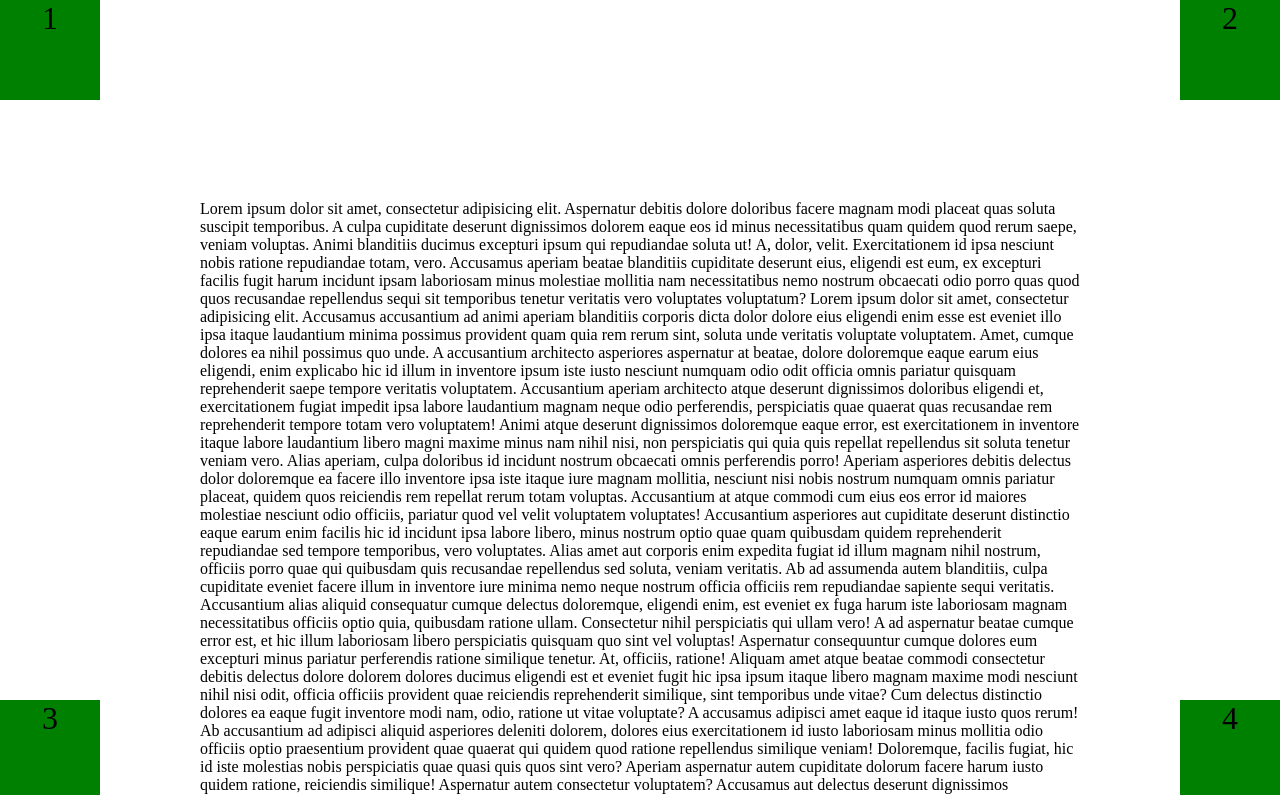
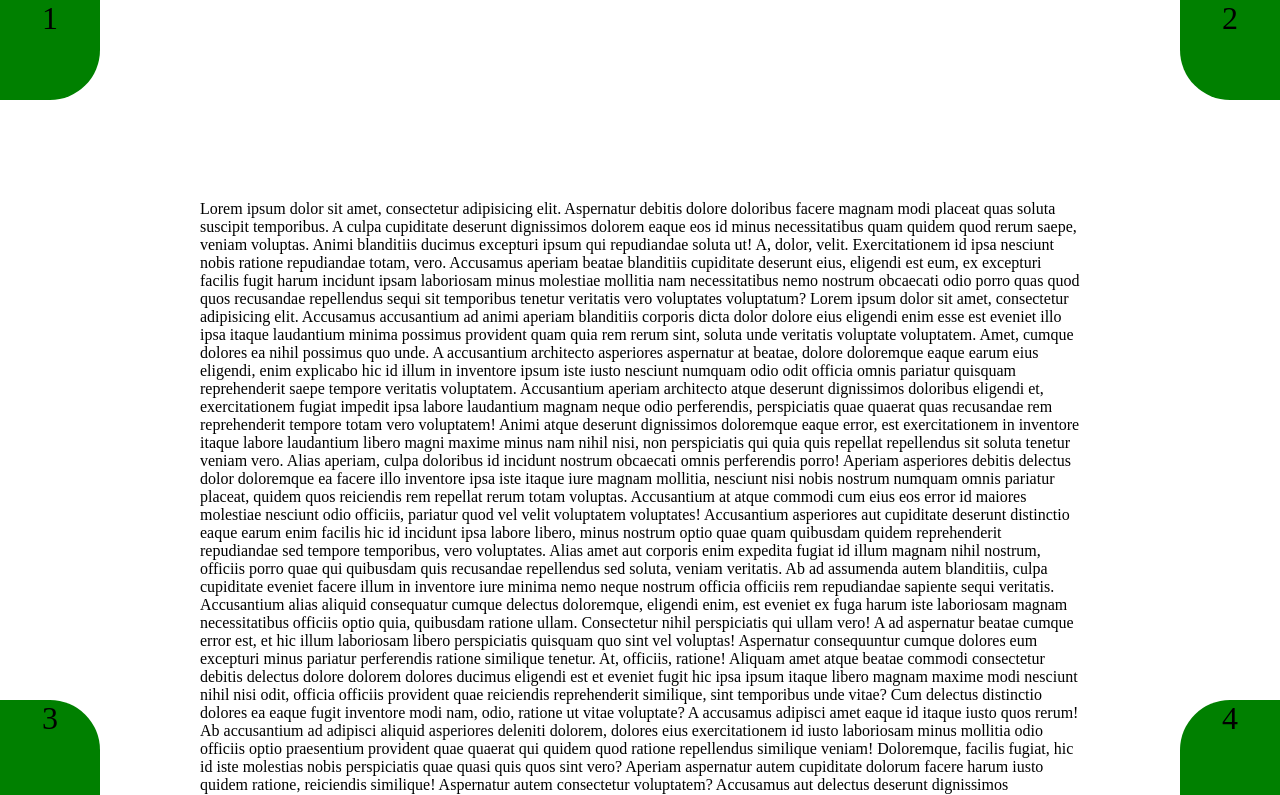
Before and after one commit to zhylinska/freshcode-course, a plain HTML site: page table2/index.html in a window 1280 px wide. Shown: the top 795 px of the page. Drawn offline with Linux system fonts and the light colour scheme.

Commit message:
Add border-radius to div

```diff
--- a/table2/style.css
+++ b/table2/style.css
@@ -12,18 +12,24 @@ div {
 }
 .first {
     top: 0;
+    border-bottom-right-radius: 50%;
 }
 .second {
     top: 0;
     right: 0;
+    border-bottom-left-radius: 50%;
+
 }
 .third {
     bottom: 0;
+    border-top-right-radius: 50%;
 }
 .forth {
     bottom: 0;
     right: 0;
+    border-top-left-radius: 50%;
 }
 p {
     margin: 200px;
+
 }
```
